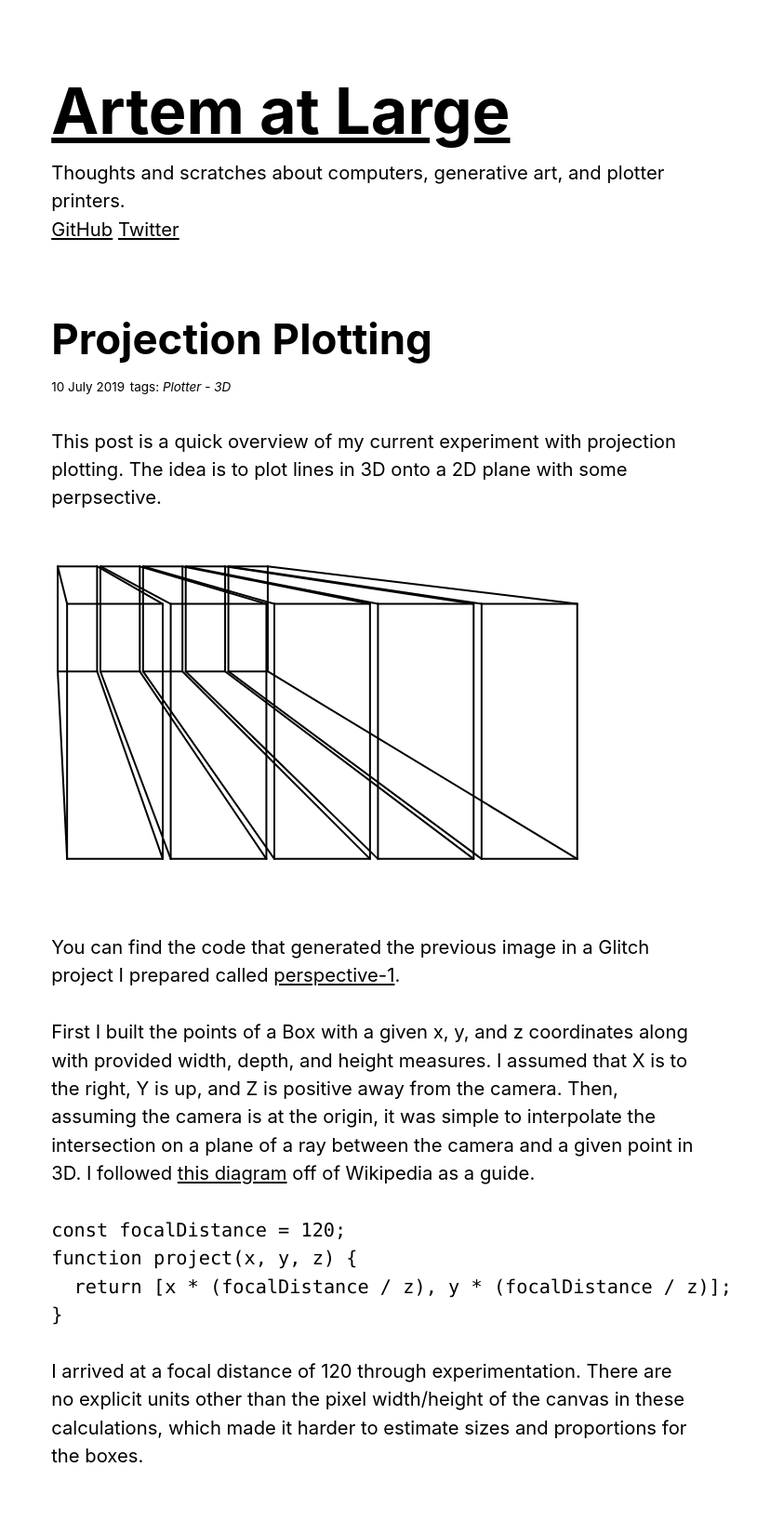
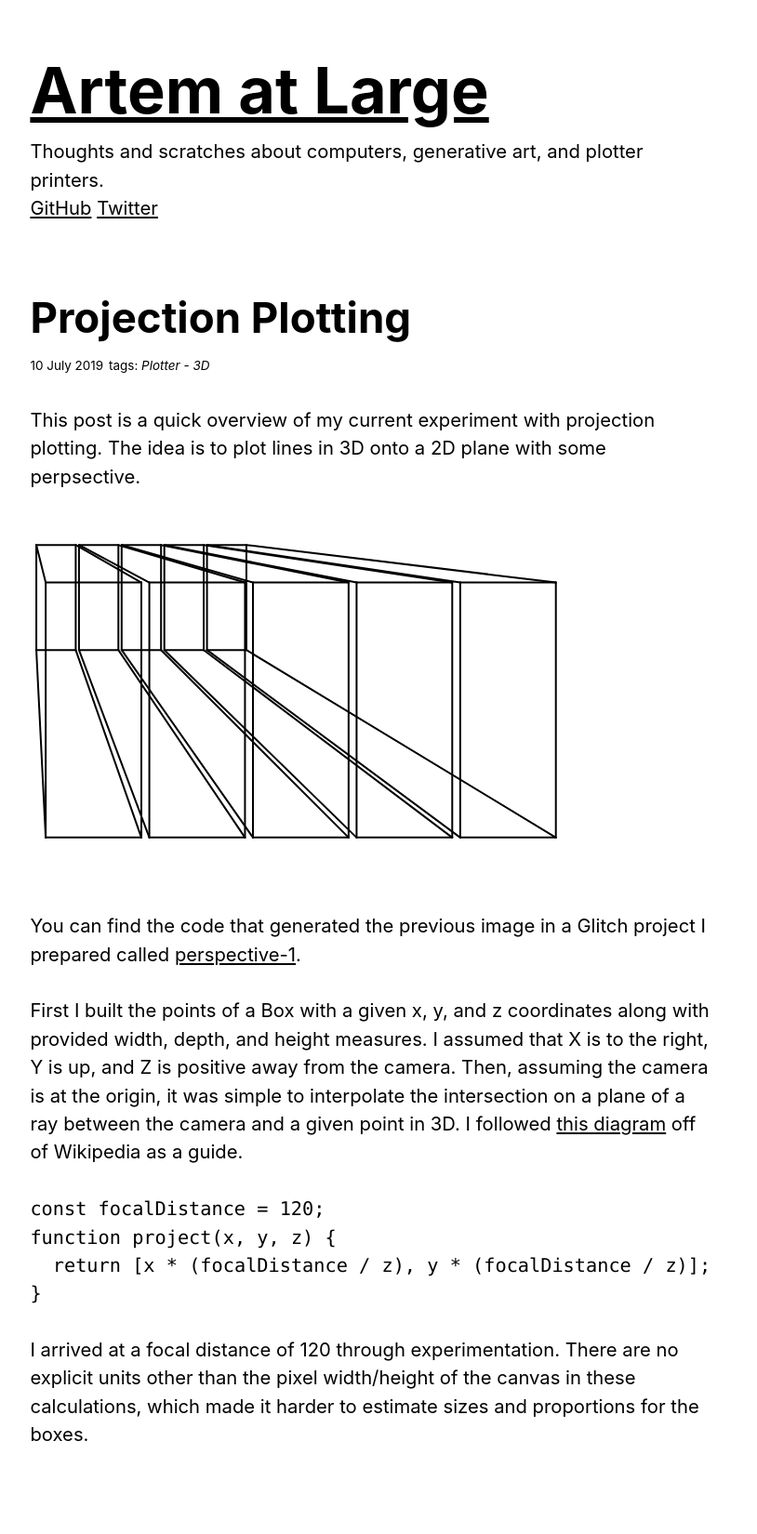
Before and after one commit to ox/ox.github.io, a Jekyll site: the page built from _posts/2019-07-10-projection-plotting.md, in a window 1280 px wide. Shown: the whole page at 93% size, without its empty margins (238-1052 px from the left). Built offline with Jekyll 4.4.1, drawn with Linux system fonts in a browser that asks for light colours; after the commit the page ends 1604 px from its top, so only the background shows below that.

Commit message:
reduce padding, easier to read on mobile

```diff
--- a/assets/css/style.scss
+++ b/assets/css/style.scss
@@ -53,7 +53,7 @@ body {
 
 main {
   max-width: var(--measure);
-  padding: var(--s3);
+  padding: var(--s2);
   margin: auto;
 }
 
@@ -93,6 +93,14 @@ li {
   list-style: square;
 }
 
+img {
+  max-width: 100%;
+}
+
+pre {
+  overflow-x: scroll;
+}
+
 .link--post {
   font-size: var(--s1);
 }
```
